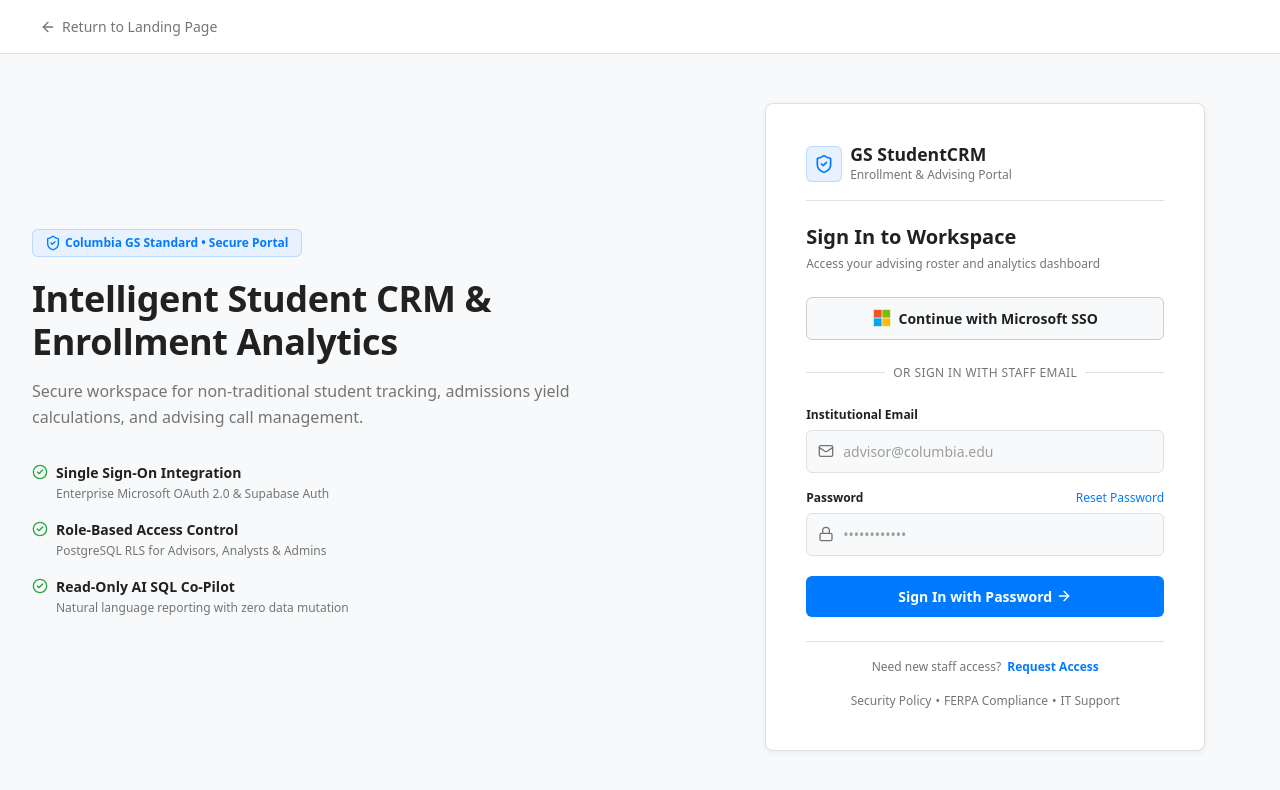
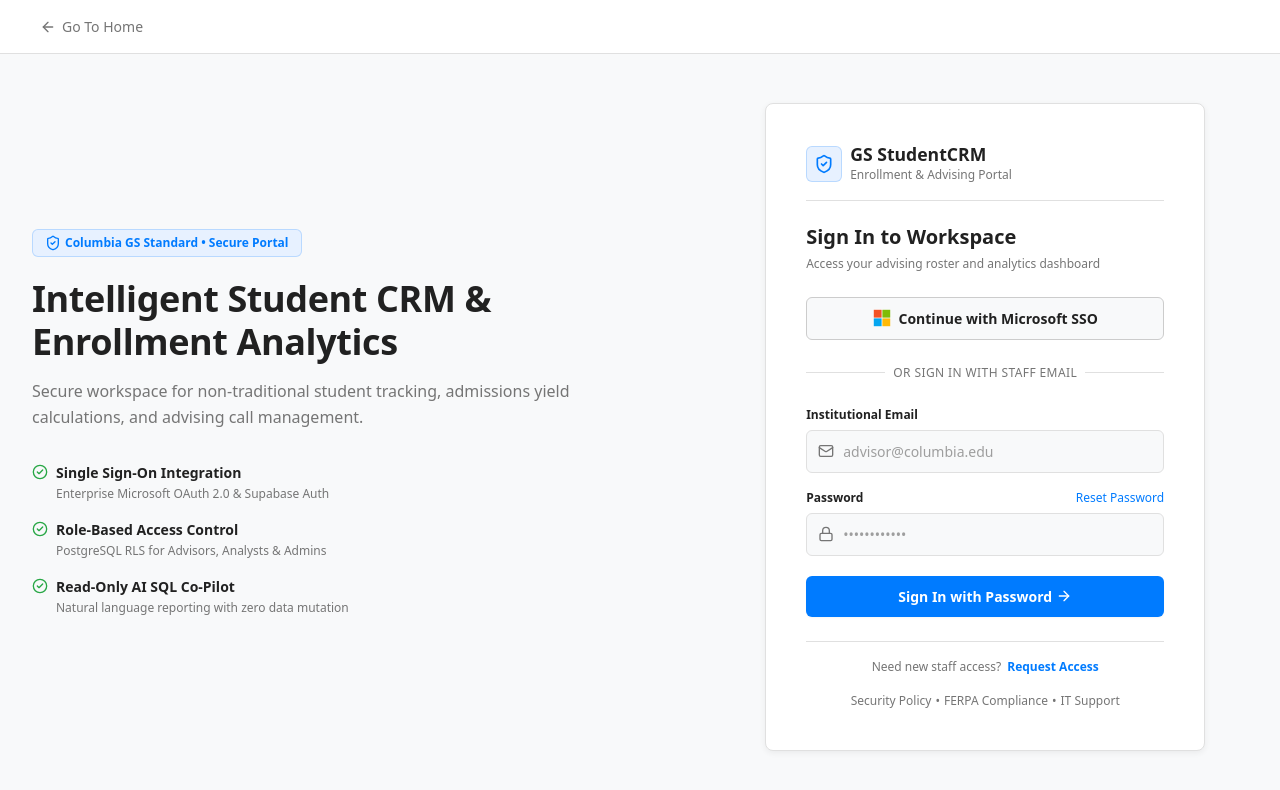
Before and after one commit to prateekrauniyar345/student_crm, a React app in the folder frontend/: page /login in a window 1280 px wide. Shown: the top 790 px of the page. Built offline with nearby package versions, Linux system fonts and the light colour scheme; no server answers; the HTML template or start-up script is replaced by a standard one.

Commit message:
minor tweks

```diff
--- a/frontend/src/pages/auth/LoginPage.jsx
+++ b/frontend/src/pages/auth/LoginPage.jsx
@@ -42,7 +42,7 @@
         <div className="login-nav-content">
           <button className="btn-back-landing" onClick={() => navigate("/")}>
             <ArrowLeft size={16} />
-            <span>Return to Landing Page</span>
+            <span>Go To Home</span>
           </button>
         </div>
       </div>
```
